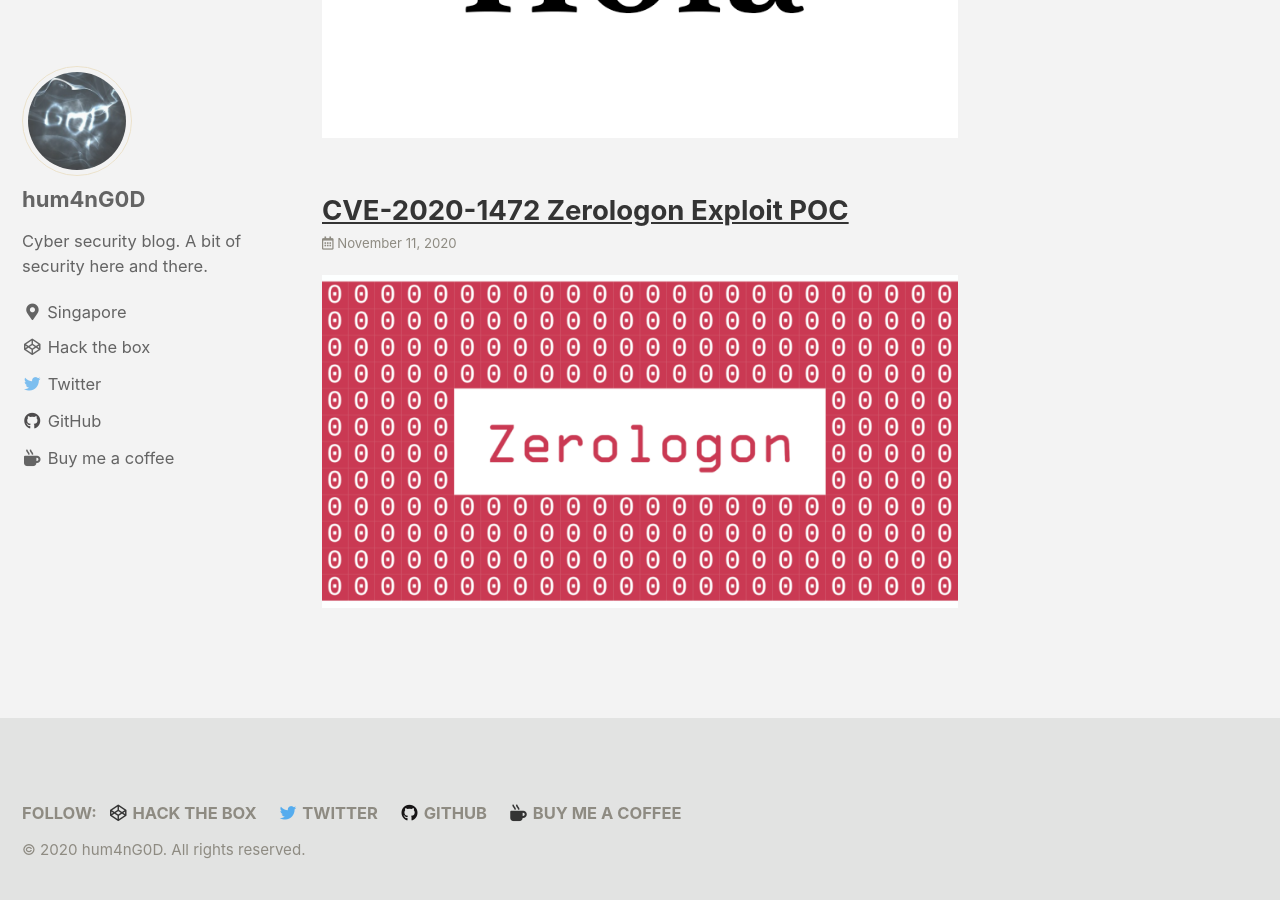
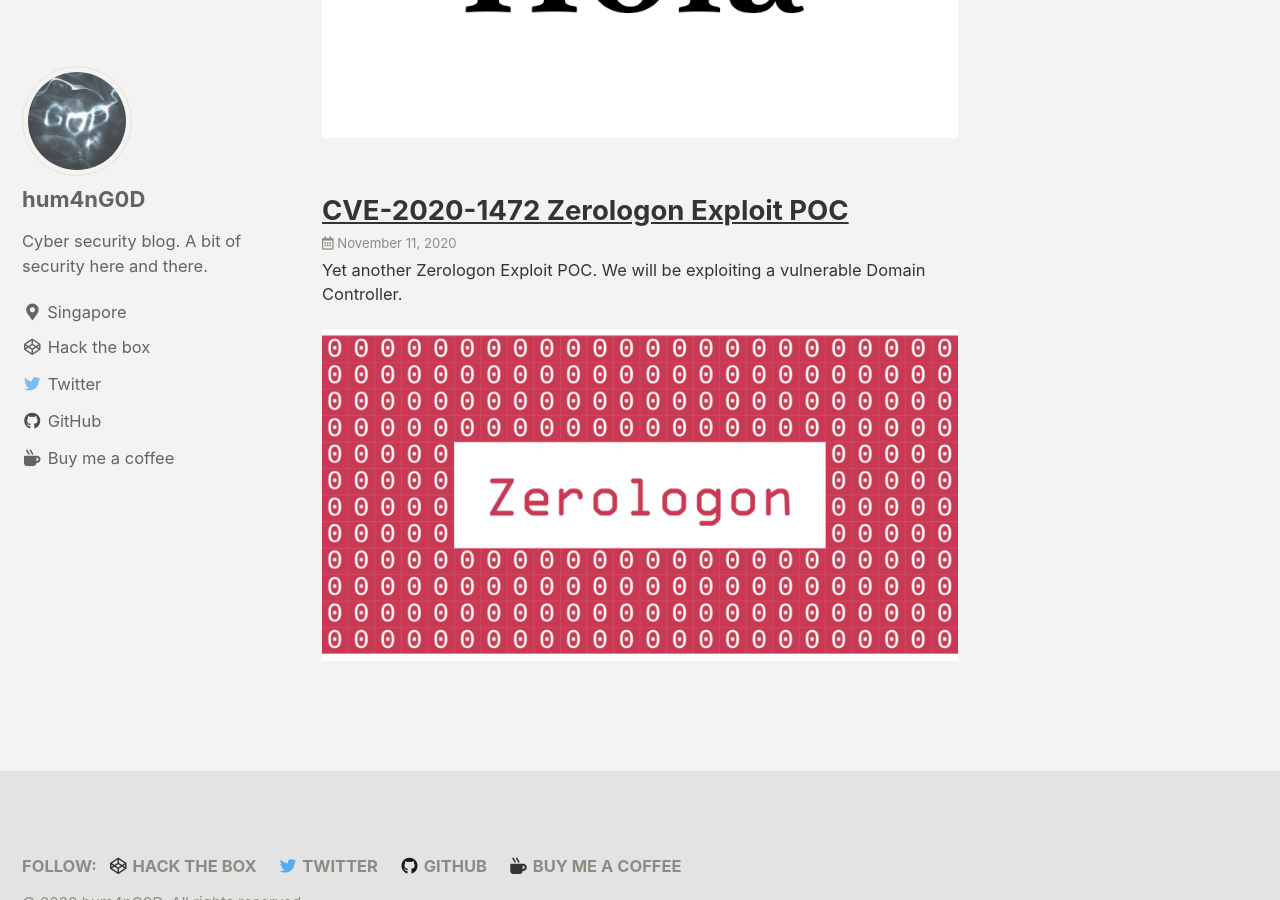
Before and after one commit to hum4nG0D/hum4nG0D.github.io, a Jekyll site: the page built from index.html, in a window 1280 px wide and 900 px high, scrolled down 541 px. Built offline with Jekyll 4.4.1, drawn with Linux system fonts in a browser that asks for light colours; cached includes are drawn as plain includes; the list of posts is cut into pages by our own code.

Commit message:
Update 2020-11-11-CVE-2020-1472-Zerologon-Exploit-POC.md

```diff
--- a/_posts/2020-11-11-CVE-2020-1472-Zerologon-Exploit-POC.md
+++ b/_posts/2020-11-11-CVE-2020-1472-Zerologon-Exploit-POC.md
@@ -2,6 +2,7 @@
 title: "CVE-2020-1472 Zerologon Exploit POC"
 subtitle: "Yet another Zerologon Exploit POC. We will be exploiting a vulnerable Domain Controller."
 description: "Yet another Zerologon Exploit POC. We will be exploiting a vulnerable Domain Controller."
+excerpt: "Yet another Zerologon Exploit POC. We will be exploiting a vulnerable Domain Controller."
 header-img: /assets/images/zerologon_poc/zlo.png
 featured-image: /assets/images/zerologon_poc/zlo.png
 featured-image-alt: "Zerologon"
```
